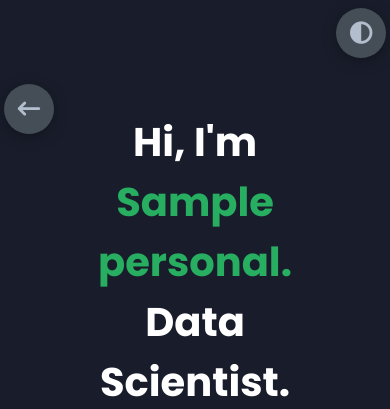
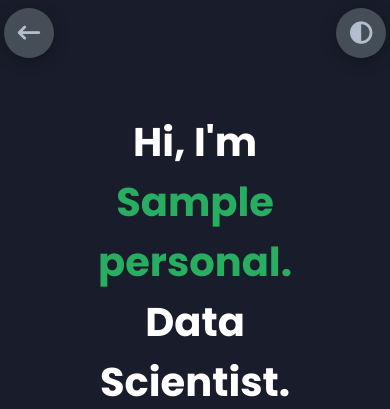
Before and after one commit to juspreet51/BlogWebsite, a Django app: template home/templates/home.html in a window 390 px wide. Shown: the top 409 px of the page. Run offline with Django 4.2, Linux system fonts and the light colour scheme; the template is opened without the code that fills it: most values are stand-ins (such as "Sample title", 1, 10 or a date in 2020); grey boxes marked "Sample" are stand-in pictures; some libraries are stand-ins or nearby versions.

Commit message:
small change

```diff
--- a/home/static/css/styles.css
+++ b/home/static/css/styles.css
@@ -1209,7 +1209,7 @@ header {
   .theme-btn1{
     width: 50px;
     height: 50px;
-    top: 10%;
+    top: 1%;
   }
 
   .header-content {
```
